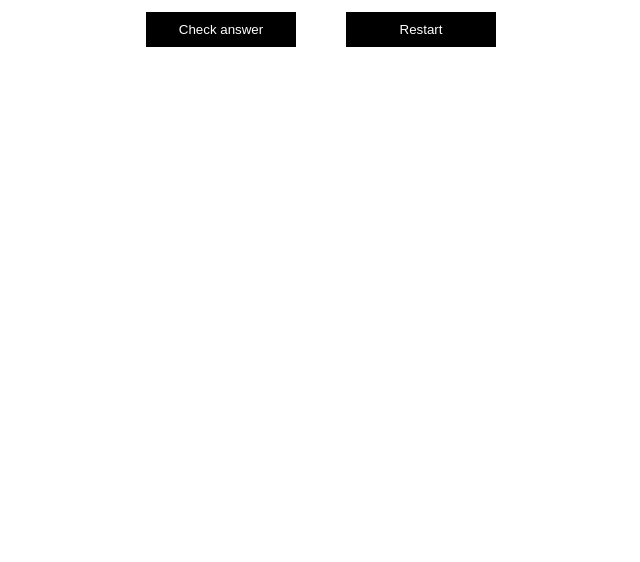
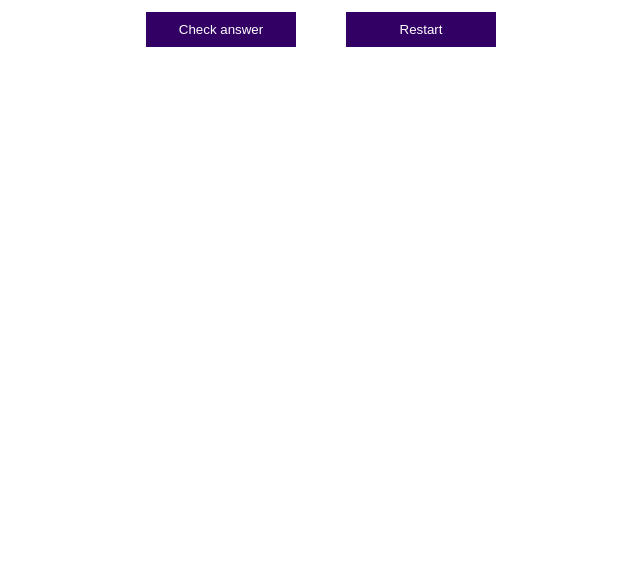
Before and after one commit to danutibe07/Guess_the_number_game, a plain HTML site: page index.html in a window 1280 px wide. Shown: the part 238-800 px from the top of the page, without its empty margins (319-959 px from the left). Drawn offline with Linux system fonts and the light colour scheme.

Commit message:
Formatted code

```diff
--- a/style.css
+++ b/style.css
@@ -35,7 +35,7 @@ h1{
     width: 150px;
     padding: 10px;
     border: none;
-    background-color: black;
+    background-color: #320064;
     color: #fff;
 }
 
```
Also changed, not shown: app.js (+6 -7 lines).
